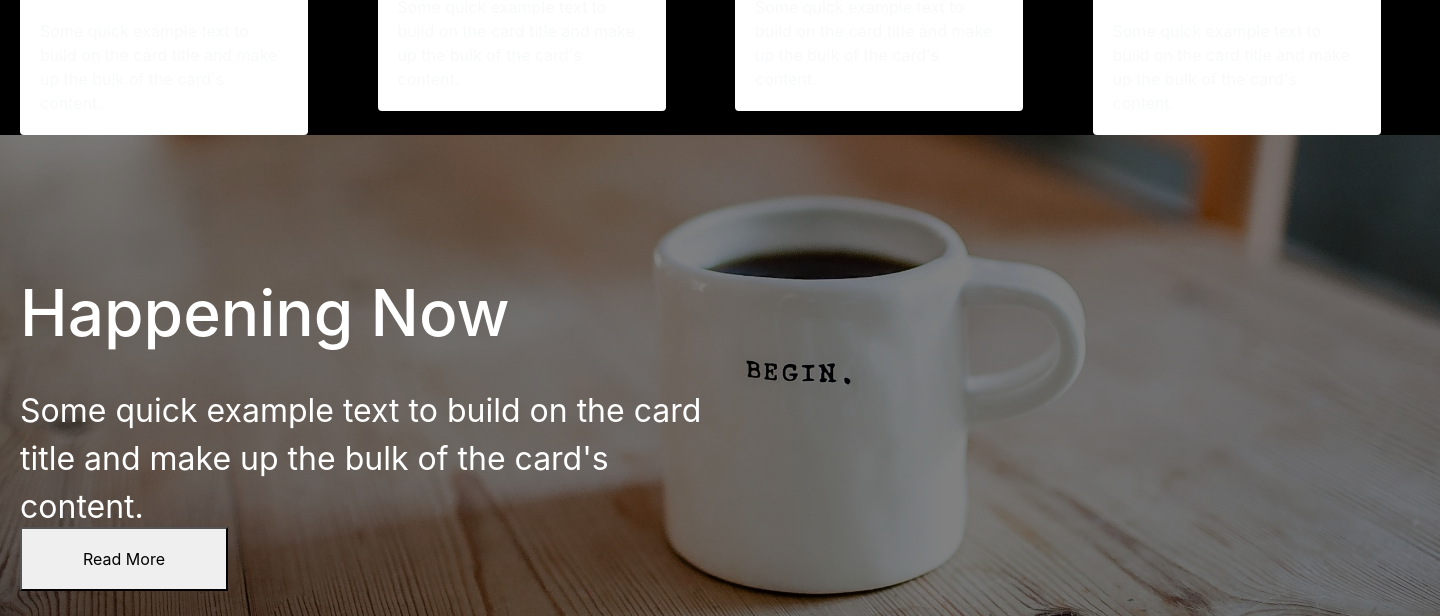
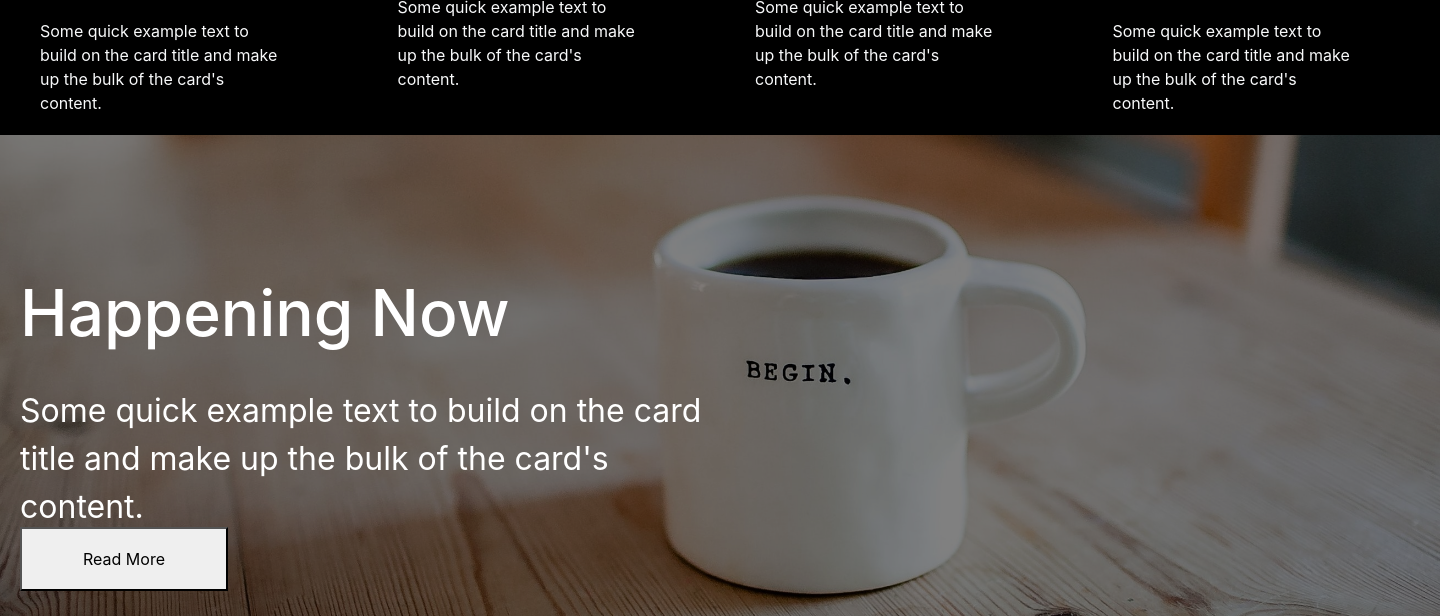
Before and after one commit to andreavillegasm/MadEvents, a PHP site: page / in a window 1440 px wide. Shown: the part 377-993 px from the top of the page. Run offline with PHP 8.4, Linux system fonts and the light colour scheme; some libraries are stand-ins or nearby versions.

Commit message:
styling fixed

```diff
--- a/css/style.css
+++ b/css/style.css
@@ -56,6 +56,9 @@ main {
 
 .card {
     width: 18em;
+}
+.card-body{
+    background-color: black;
 }
 
 .carousel .carousel-item {
```
